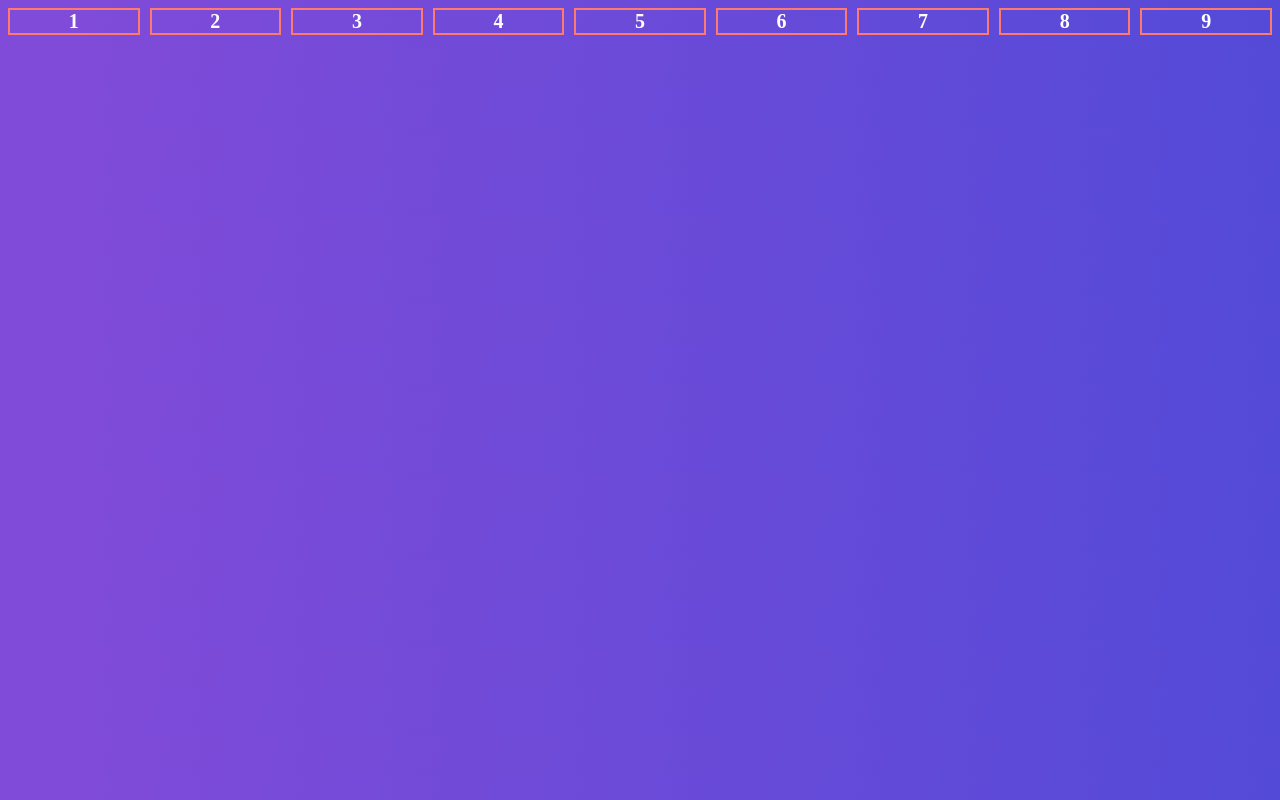
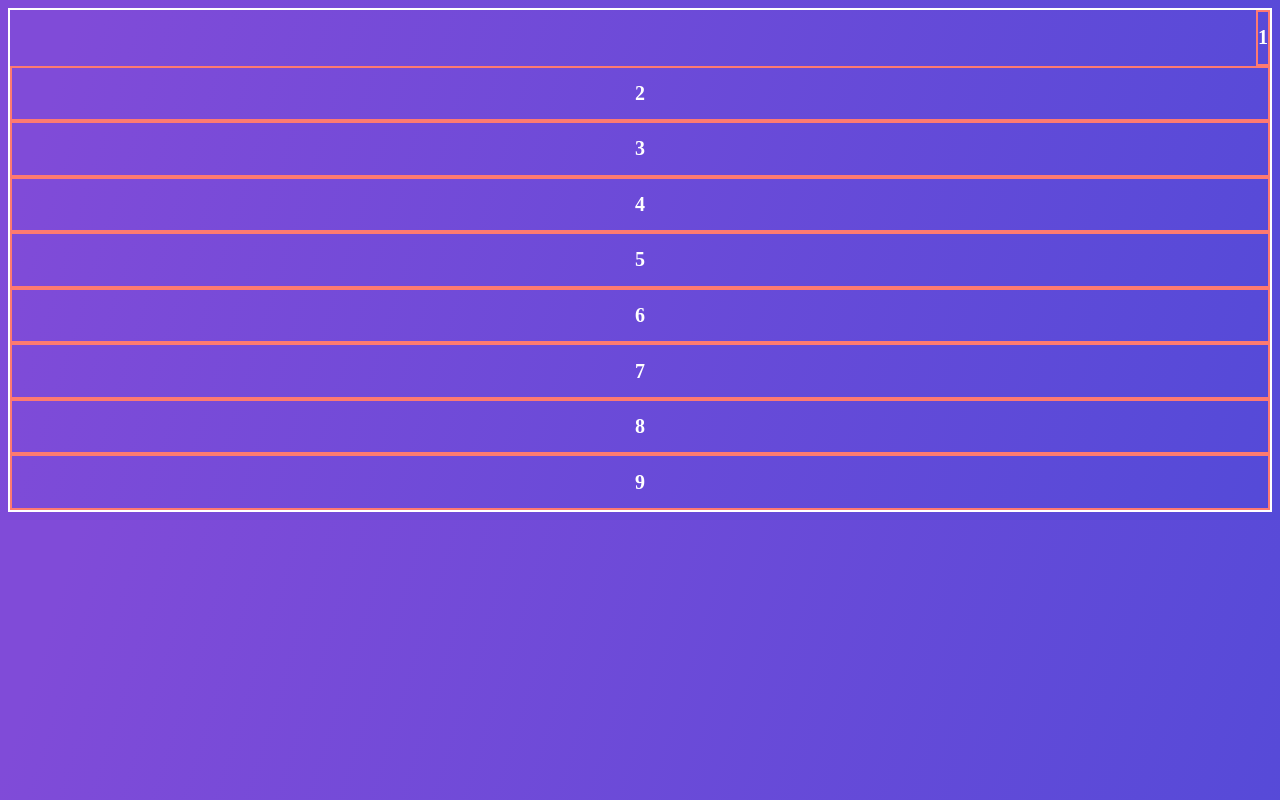
Before and after one commit to VakaZona/grid-demo, a plain HTML site: page index.html in a window 1280 px wide. Drawn offline with Linux system fonts and the light colour scheme.

Commit message:
justify and align

```diff
--- a/index.html
+++ b/index.html
@@ -11,7 +11,7 @@
 
 <body>
 	<div class="container">
-		<div>1</div>
+		<div style="justify-self: right;">1</div>
 		<div>2</div>
 		<div>3</div>
 		<div>4</div>
--- a/main.css
+++ b/main.css
@@ -4,12 +4,11 @@ body {
 
 .container {
 	display: grid;
-	grid-template-columns: repeat(auto-fit, minmax(100px, 1fr));
-	/* grid-template-rows: 200px 200px;
-	grid-auto-rows: 100px; */
-	/* gap: 10px 100px; */
-	column-gap: 10px;
-	row-gap: 100px;
+	border: 2px solid white;
+	height: 500px;
+	/* justify-items: stretch; */
+	/* align-items: center; */
+	/* align-content: space-around; */
 }
 
 .container > div {
```
